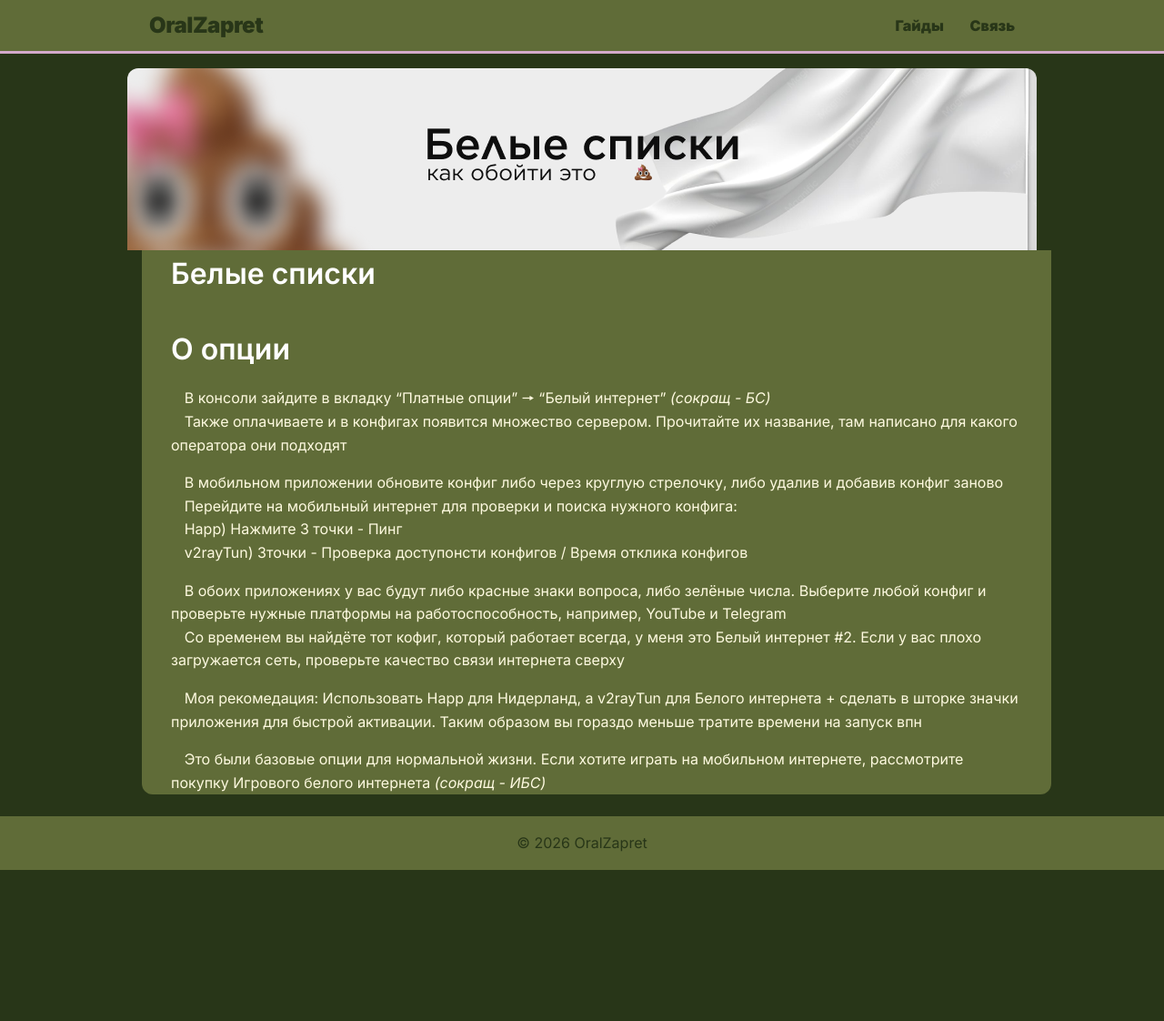
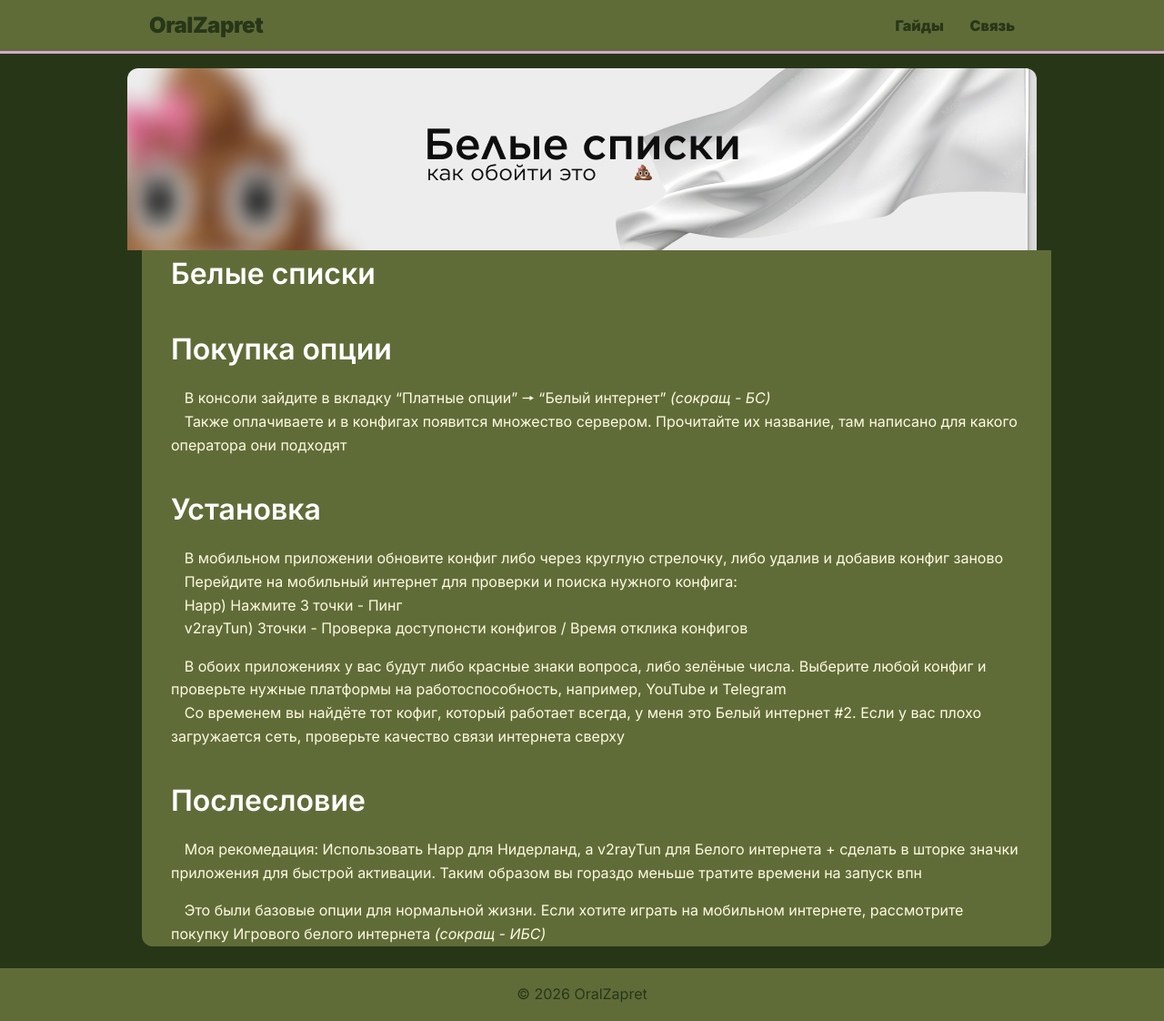
Before and after one commit to mysor-ka/mysor-ka.github.io, a Jekyll site: the page built from _posts/2026-06-29-Белые списки.markdown, in a window 1280 px wide. Shown: the whole page at 91% size. Built offline with Jekyll 4.4.1, drawn with Linux system fonts in a browser that asks for light colours; before the commit the page ends 956 px from its top, so only the background shows below that.

Commit message:
Update 2026-06-29-Белые списки.markdown

```diff
--- a/_posts/2026-06-29-Белые списки.markdown
+++ b/_posts/2026-06-29-Белые списки.markdown
@@ -5,11 +5,12 @@ image: assets/img/3 Белые списки/0 Белые списки.png
 excerpt: "Доступ в интернет на мобильной связи"
 ---
 
-## О опции
+## Покупка опции
 
 ㅤВ консоли зайдите в вкладку "Платные опции" 🠖 "Белый интернет" *(сокращ - БС)*
 <br>ㅤТакже оплачиваете и в конфигах появится множество сервером. Прочитайте их название, там написано для какого оператора они подходят
 
+## Установка
 ㅤВ мобильном приложении обновите конфиг либо через круглую стрелочку, либо удалив и добавив конфиг заново
 <br>ㅤПерейдите на мобильный интернет для проверки и поиска нужного конфига:
 <br>ㅤHapp) Нажмите 3 точки - Пинг
@@ -18,6 +19,7 @@ excerpt: "Доступ в интернет на мобильной связи"
 ㅤВ обоих приложениях у вас будут либо красные знаки вопроса, либо зелёные числа. Выберите любой конфиг и проверьте нужные платформы на работоспособность, например, YouTube и Telegram
 <br>ㅤСо временем вы найдёте тот кофиг, который работает всегда, у меня это Белый интернет #2. Если у вас плохо загружается сеть, проверьте качество связи интернета сверху
 
+## Послесловие
 ㅤМоя рекомедация: Использовать Happ для Нидерланд, а v2rayTun для Белого интернета + сделать в шторке значки приложения для быстрой активации. Таким образом вы гораздо меньше тратите времени на запуск впн
 
 ㅤЭто были базовые опции для нормальной жизни. Если хотите играть на мобильном интернете, рассмотрите покупку Игрового белого интернета *(сокращ - ИБС)*
```
